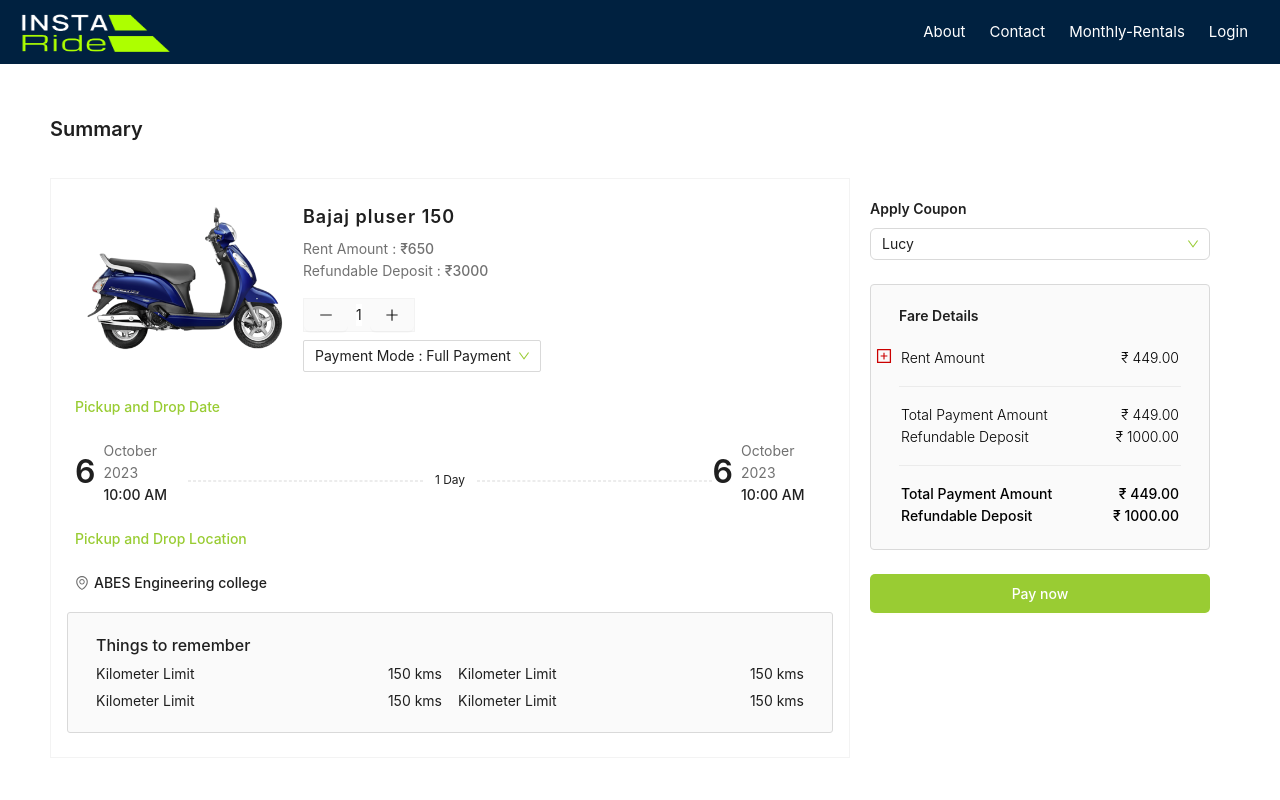
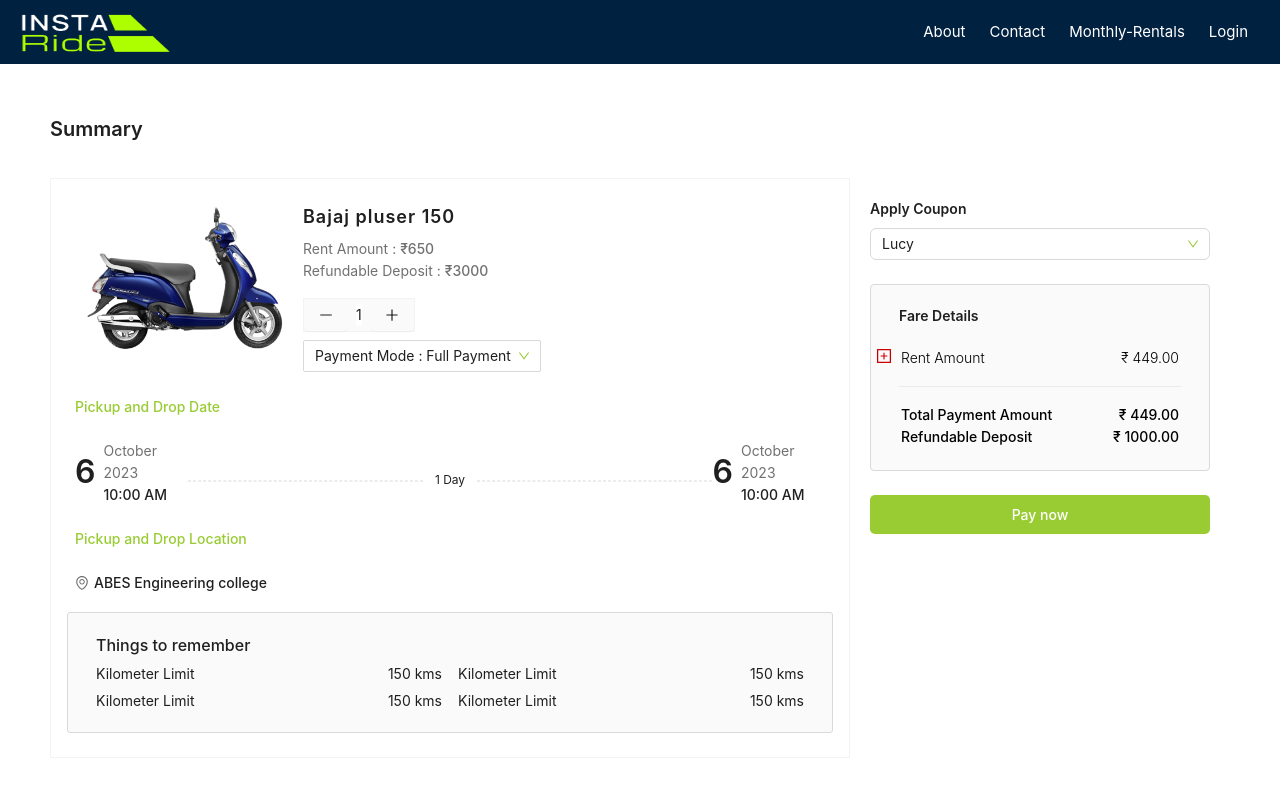
Before and after one commit to sid1213/instaride, a Next.js app: page /checkout in a window 1280 px wide. Shown: the top 800 px of the page. Built offline with nearby package versions, Linux system fonts and the light colour scheme.

Commit message:
JG: remove use client, handle the partial payment box by state.

```diff
--- a/components/Checkout/content/index.tsx
+++ b/components/Checkout/content/index.tsx
@@ -1,4 +1,3 @@
-"use client";
 import React from "react";
 import { Collapse, CollapseProps, Divider, Form, Select, Space } from "antd";
 import { AiOutlineMinusSquare, AiOutlinePlusSquare } from "react-icons/ai";
@@ -41,8 +40,10 @@
     ),
   },
 ];
-
-function FareDetails() {
+type FareProps = {
+  isPartial: boolean;
+};
+function FareDetails({ isPartial }: FareProps) {
   const handleChange = (value: string) => {
     console.log(`selected ${value}`);
   };
@@ -82,10 +83,12 @@
             collapsible={"icon"}
           />
           <Divider className={Style.divider} />
-
-          <TableList size="medium" textSize="normal" list={listItem} />
-
-          <Divider className={Style.divider} />
+          {isPartial && (
+            <>
+              <TableList size="medium" textSize="normal" list={listItem} />
+              <Divider className={Style.divider} />
+            </>
+          )}
 
           <TableList size="medium" textSize="bold" list={listItem} />
         </Form.Item>
```
